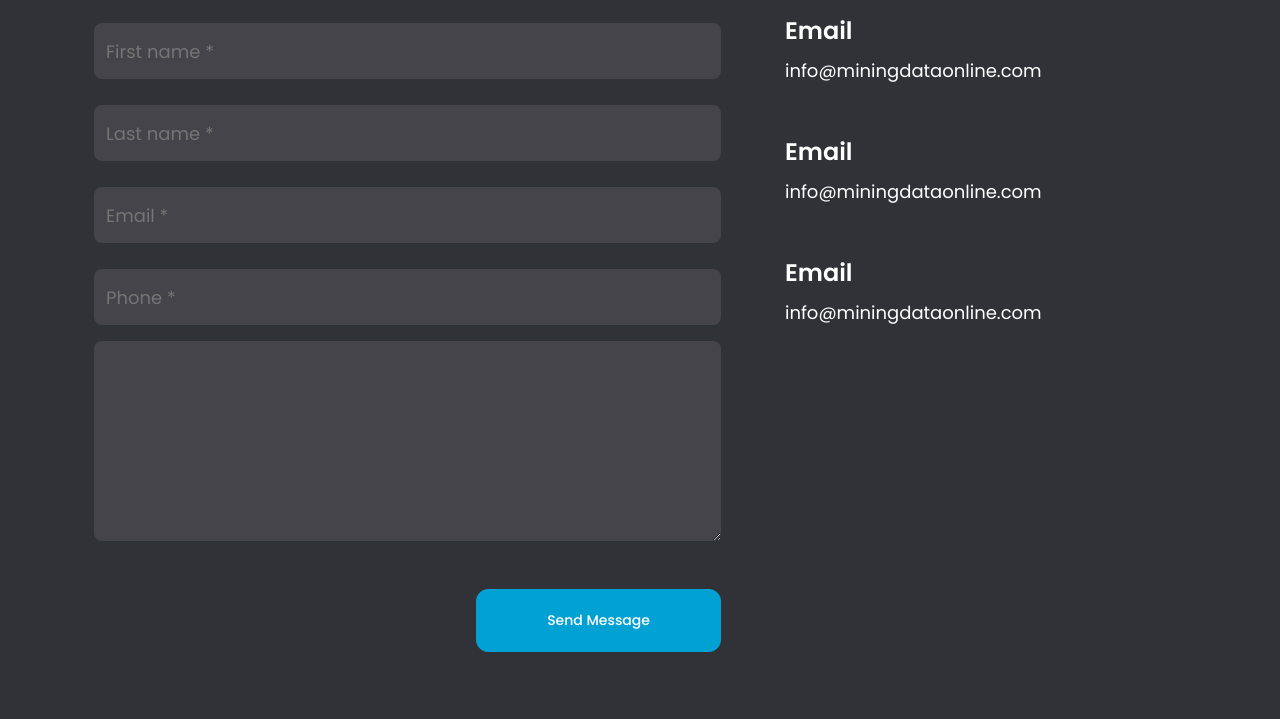
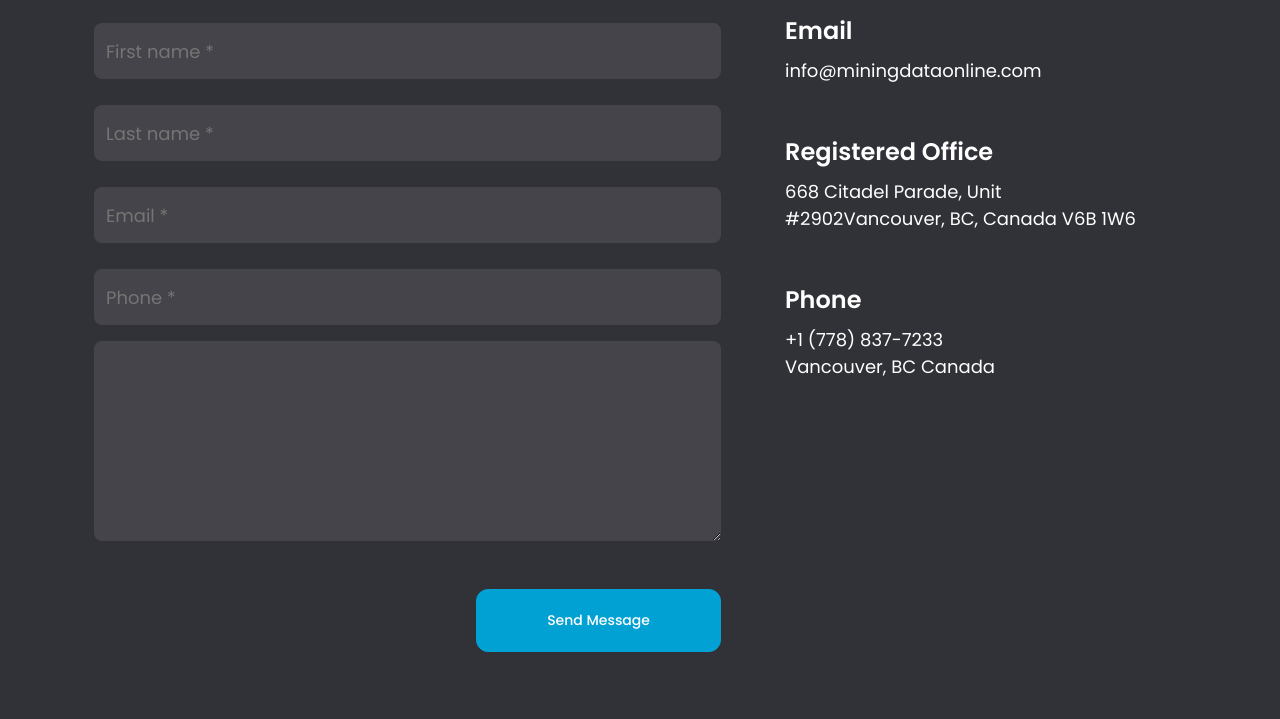
Before and after one commit to Shezo-Mark/MDO-Main, a plain HTML site: page index.html in a window 1280 px wide. Shown: the part 6251-6970 px from the top of the page. Drawn offline with nearby package versions, Linux system fonts and the light colour scheme.

Commit message:
content changes

```diff
--- a/index.html
+++ b/index.html
@@ -1275,12 +1275,12 @@
             <a href="emailto:">info@miningdataonline.com</a>
            </div>
            <div class="contact_info">
-            <h5>Email</h5>
-            <p><a href="emailto:">info@miningdataonline.com</a></p>
+            <h5>Registered Office</h5>
+            <p><a href="">668 Citadel Parade, Unit <br>#2902Vancouver, BC, Canada V6B 1W6</a></p>
            </div>
            <div class="contact_info">
-            <h5>Email</h5>
-            <p><a href="emailto:">info@miningdataonline.com</a></p>
+            <h5>Phone</h5>
+            <p><a href="emailto:">+1 (778) 837-7233<br>Vancouver, BC Canada</a></p>
            </div>
         </div>
       </div>
```
